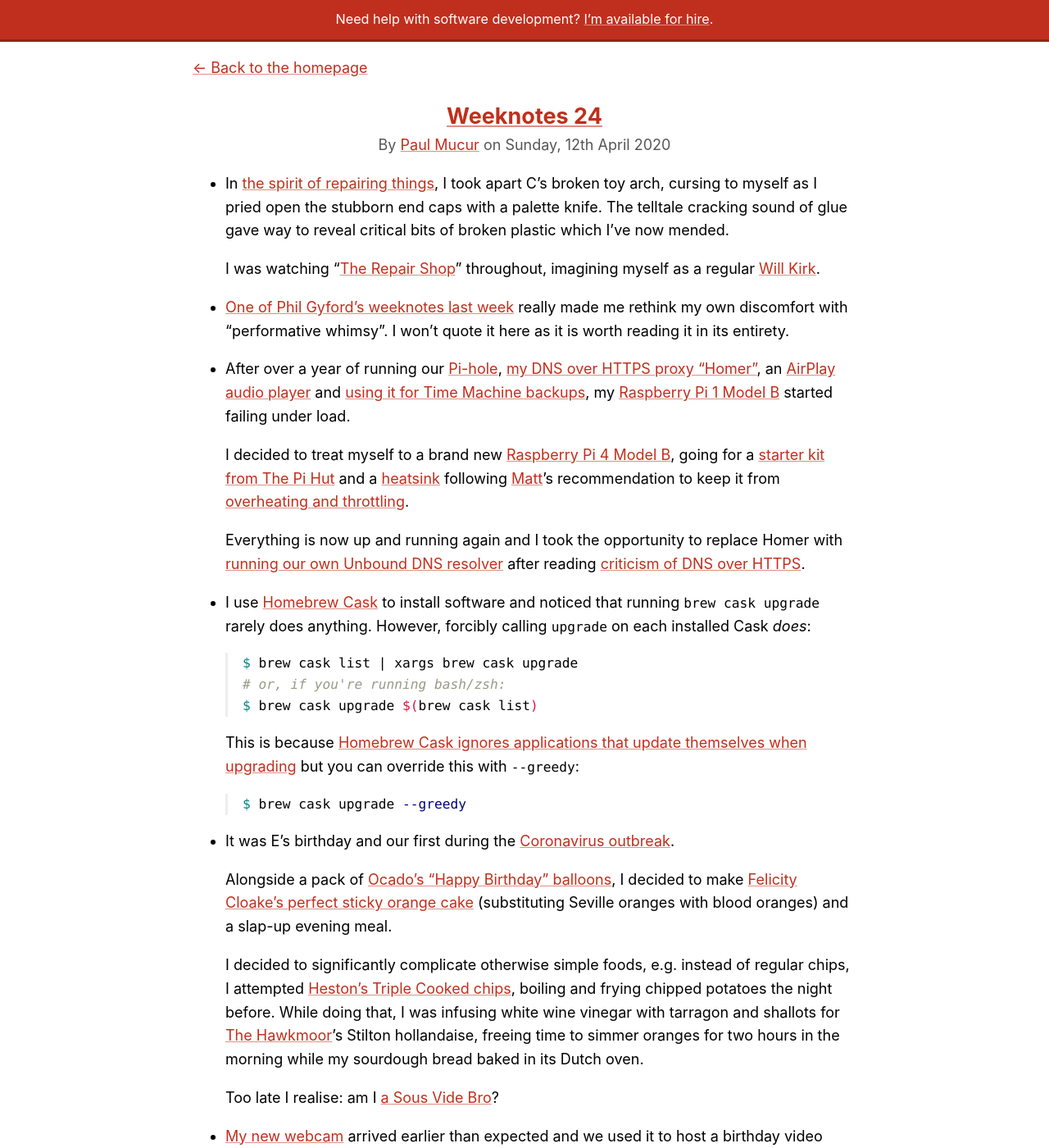
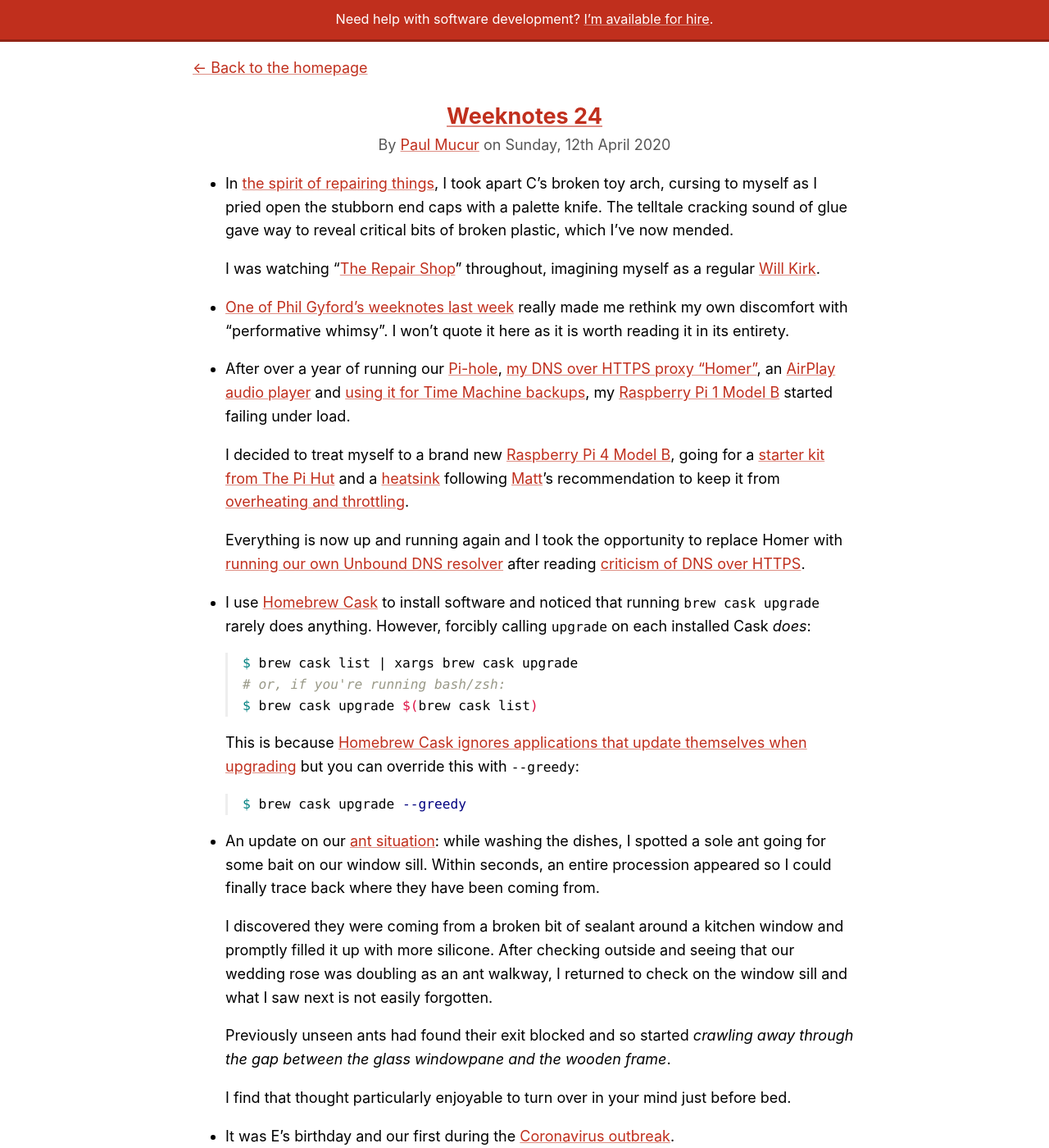
Before and after one commit to mudge/mudge.github.com, a Jekyll site: the page built from _posts/2020-04-12-weeknotes-24.markdown, in a window 1280 px wide and 1400 px high. Shown: the whole window at 82% size. Built offline with Jekyll 4.4.1, drawn with Linux system fonts in a browser that asks for light colours.

Commit message:
Add an unforgettable ant update

````diff
--- a/_posts/2020-04-12-weeknotes-24.markdown
+++ b/_posts/2020-04-12-weeknotes-24.markdown
@@ -1,10 +1,10 @@
 ---
 layout: post
 title: Weeknotes 24
-excerpt: Repairs, a new Raspberry Pi, upgrading Casks, overcomplicated cooking and an unusual birthday.
-date: 2020-04-12 11:46:00
+excerpt: Repairs, a new Raspberry Pi, an unforgettable ant update, overcomplicated cooking and an unusual birthday.
+date: 2020-04-12 15:24:00
 ---
-*   In [the spirit of repairing things](https://therestartproject.org "The Restart Project"), I took apart C's broken toy arch, cursing to myself as I pried open the stubborn end caps with a palette knife. The telltale cracking sound of glue gave way to reveal critical bits of broken plastic which I've now mended.
+*   In [the spirit of repairing things](https://therestartproject.org "The Restart Project"), I took apart C's broken toy arch, cursing to myself as I pried open the stubborn end caps with a palette knife. The telltale cracking sound of glue gave way to reveal critical bits of broken plastic, which I've now mended.
 
     I was watching "[The Repair Shop](https://www.bbc.co.uk/iplayer/episode/m000h4n6/the-repair-shop-series-6-episode-4)" throughout, imagining myself as a regular [Will Kirk](http://www.williamkirkrestoration.co.uk).
 
@@ -30,12 +30,20 @@ date: 2020-04-12 11:46:00
     $ brew cask upgrade --greedy
     ```
 
+*   An update on our [ant situation](/2020/04/05/weeknotes-23/): while washing the dishes, I spotted a sole ant going for some bait on our window sill. Within seconds, an entire procession appeared so I could finally trace back where they have been coming from.
+
+    I discovered they were coming from a broken bit of sealant around a kitchen window and promptly filled it up with more silicone. After checking outside and seeing that our wedding rose was doubling as an ant walkway, I returned to check on the window sill and what I saw next is not easily forgotten.
+
+    Previously unseen ants had found their exit blocked and so started _crawling away through the gap between the glass windowpane and the wooden frame_.
+
+    I find that thought particularly enjoyable to turn over in your mind just before bed.
+
 *   It was E's birthday and our first during the [Coronavirus outbreak](https://www.gov.uk/government/publications/coronavirus-outbreak-faqs-what-you-can-and-cant-do/coronavirus-outbreak-faqs-what-you-can-and-cant-do).
 
     Alongside a pack of [Ocado's "Happy Birthday" balloons](https://www.ocado.com/products/9-happy-birthday-balloons-341958011), I decided to make [Felicity Cloake's perfect sticky orange cake](https://www.theguardian.com/lifeandstyle/wordofmouth/2017/feb/02/how-to-cook-the-perfect-sticky-orange-cake) (substituting Seville oranges with blood oranges) and a slap-up evening meal.
 
     I decided to significantly complicate otherwise simple foods, e.g. instead of regular chips, I attempted [Heston's Triple Cooked chips](https://www.thefatduckgroup.com/hestons-triple-cooked-chips/), boiling and frying chipped potatoes the night before. While doing that, I was infusing white wine vinegar with tarragon and shallots for [The Hawkmoor](https://thehawksmoor.com)'s Stilton hollandaise, freeing time to simmer oranges for two hours in the morning while my sourdough bread baked in its Dutch oven.
 
-    Too late I realise: am I [a Sous Vide Bro](https://www.gq.com/story/the-best-way-to-sous-vide-is-to-shut-up-about-it)?
+    Am I [a Sous Vide Bro](https://www.gq.com/story/the-best-way-to-sous-vide-is-to-shut-up-about-it)?
 
 *   [My new webcam](/2020/03/29/weeknotes-22/) arrived earlier than expected and we used it to host a birthday video conference in our living room. While I wasn't sure how it would turn out (after all, people can't have side conversations), it was surprisingly fun and it lifted E's spirits to see friends in Aberdeen, Madrid and Dallas all in one place on an unusual birthday.
````
